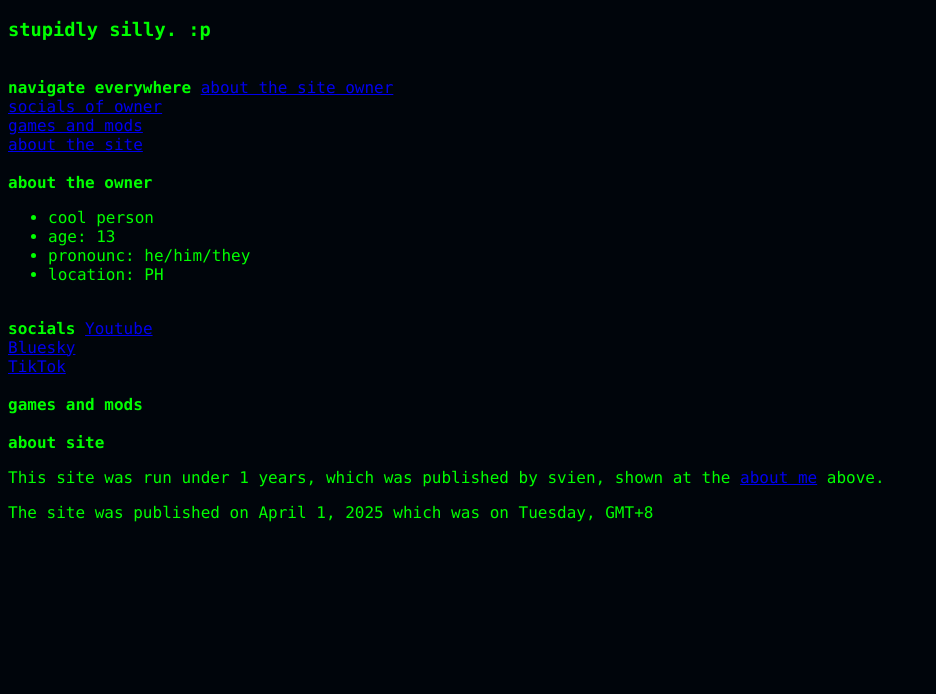
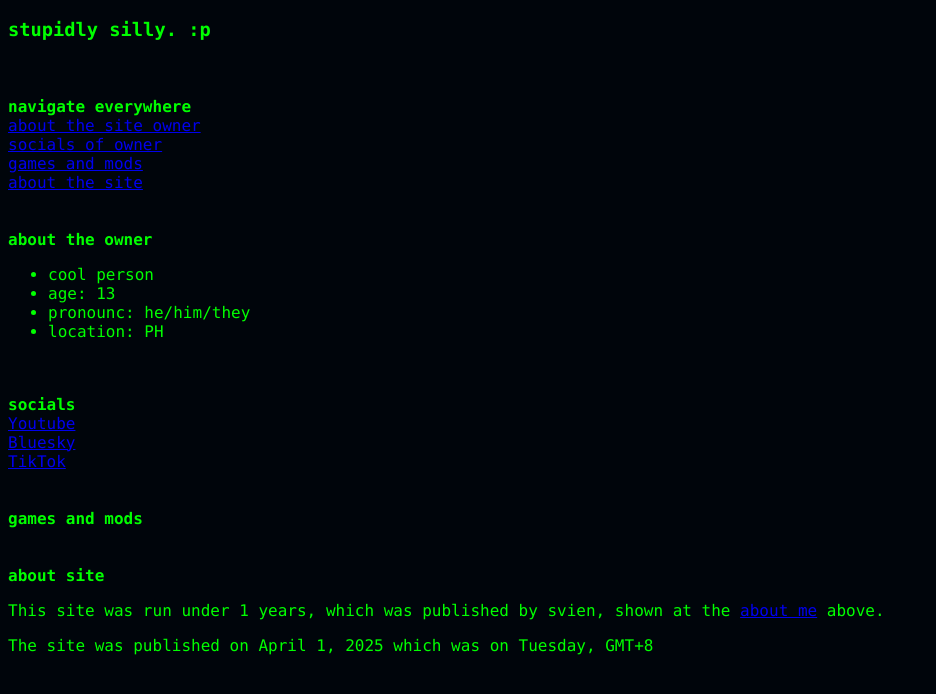
Before and after one commit to thereal-svien/thereal-svien.github.io, a plain HTML site: page index.html in a window 1280 px wide. Shown: the part 62-756 px from the top of the page, without its empty margins (0-936 px from the left). Drawn offline with Linux system fonts and the light colour scheme.

Commit message:
Update index.html

```diff
--- a/index.html
+++ b/index.html
@@ -9,16 +9,16 @@
 <div id="top">
 <h1>hi welcome to my site</h1>
 <h3>stupidly silly. :p</h3>
-<br>
+<br><br>
 
 <div class="navigation">
-<strong>navigate everywhere</strong>
+<strong>navigate everywhere</strong><br>
 <a href="#aboutMe">about the site owner</a><br>
 <a href="#socials">socials of owner</a><br>
 <a href="#gamesMods">games and mods</a><br>
 <a href="#about">about the site</a><br>
 </div>
-<br>
+<br><br>
 
 <div id="aboutMe">
 <strong>about the owner</strong>
@@ -29,28 +29,28 @@
 <li>location: PH</li>
 </ul>
 </div>
-<br>
+<br><br>
 
 <div id="socials">
-<strong>socials</strong>
+<strong>socials</strong><br>
 <a href="https://youtube.com/@svien777" target="_blank">Youtube</a><br>
 <a href="https://bsky.app/profile/thereal-svien-golt.bsky.social" target="_blank">Bluesky</a><br>
 <a href="https://tiktok.com/@thereal.svien.pingas" target="_blank">TikTok</a><br>
 </div>
-<br>
+<br><br>
 
 <div id="gamesMods">
 <strong>games and mods</strong>
 
 </div>
-<br>
+<br><br>
 
 <div id="about">
 <strong>about site</strong>
 <p>This site was run under 1 years, which was published by svien, shown at the <a href="#aboutMe">about me</a> above.</p>
 <p>The site was published on April 1, 2025 which was on Tuesday, GMT+8</p>
 </div>
-<br>
+<br><br>
 
 
 </body>
```
